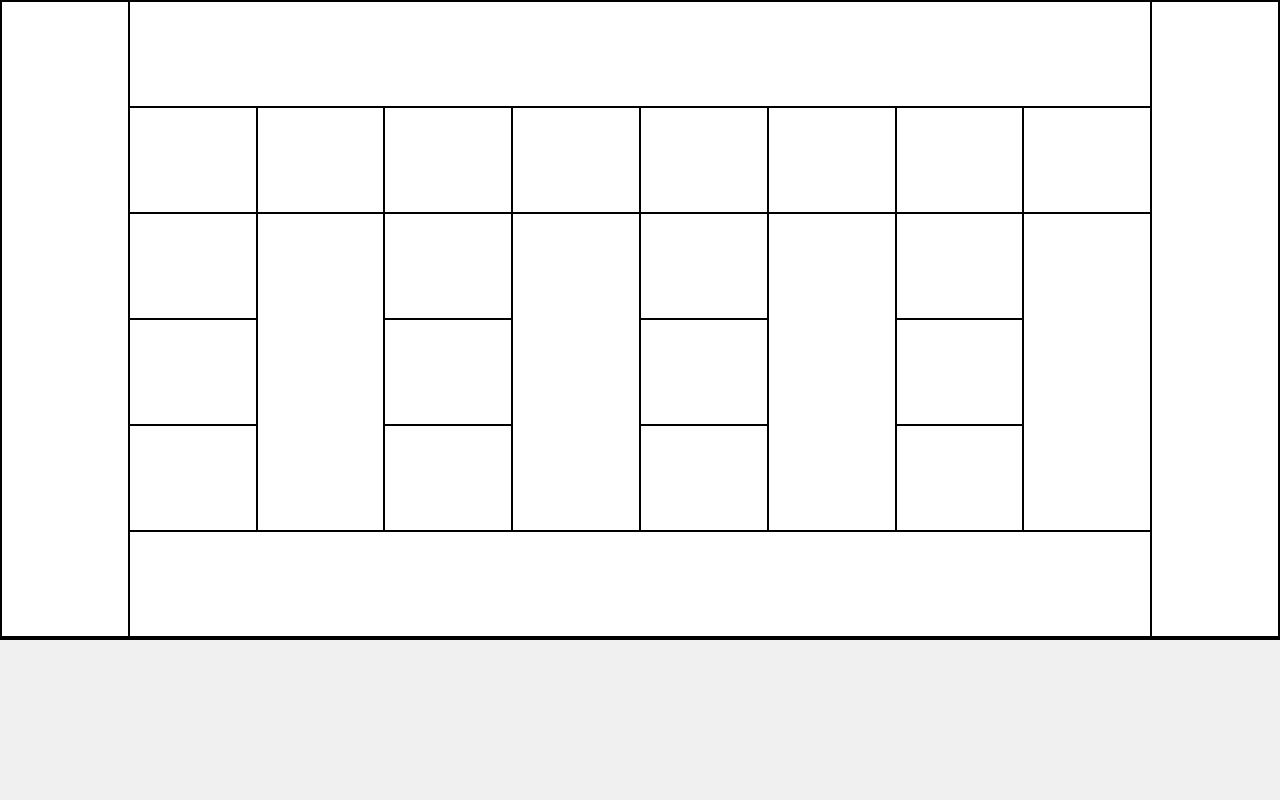
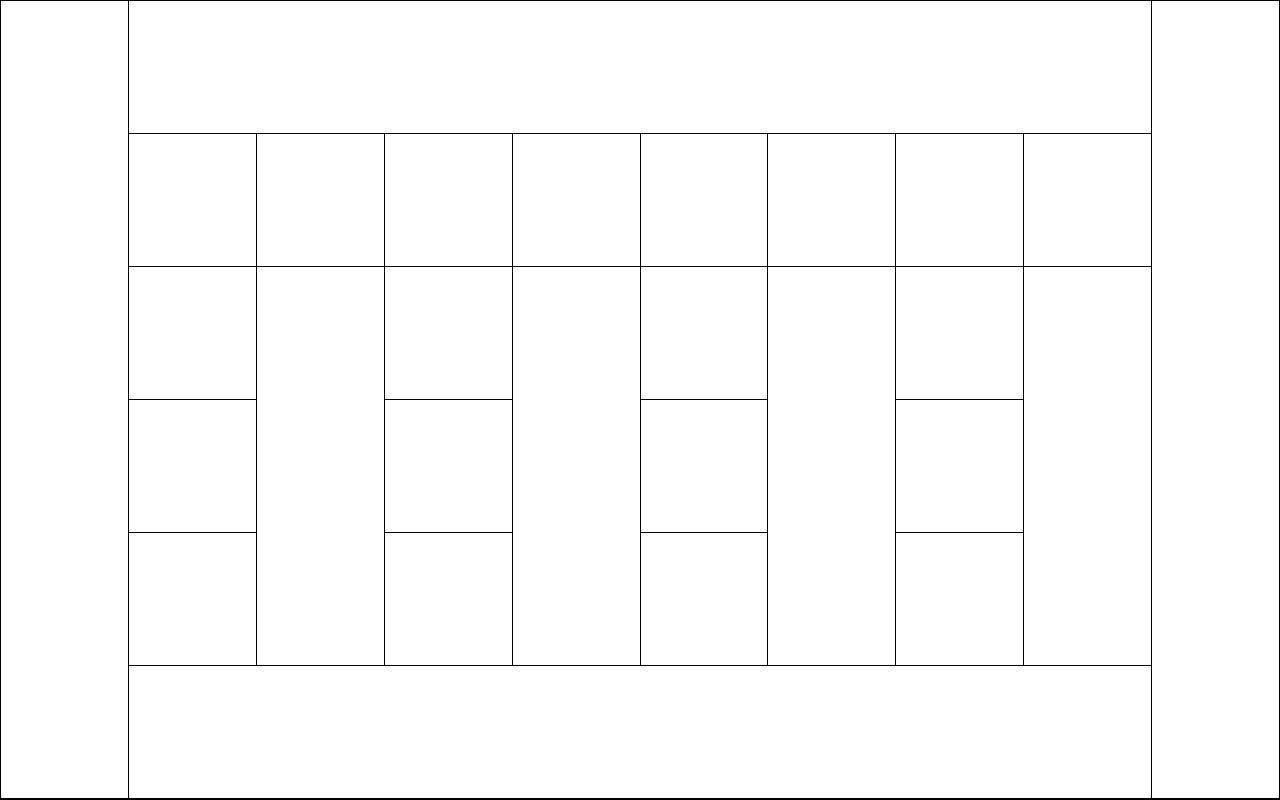
Before and after one commit to Yevhen-Pashkulskyi/Web-lab01, a website built with webpack: page html/grid.html in a window 1280 px wide. Built offline with nearby package versions, Linux system fonts and the light colour scheme.

Commit message:
complected task for lab 04

```diff
--- a/css/style.css
+++ b/css/style.css
@@ -531,14 +531,13 @@ button:hover {
 }
 
 /*лаб №4*/
-
 body {
   margin: 0;
-  background-color: #f0f0f0; /* Фон для страницы */
+  background-color: #f0f0f0; /* Фон для ст */
 }
 
 .grid-container {
-  height: 80vh; /* Сетка на всю высоту экрана */
+  height: 100vh; /* Сетка на всю высоту экрана */
   display: grid;
 
   /* ОПРЕДЕЛЯЕМ СЕТКУ:
@@ -552,9 +551,9 @@ body {
   /* Создаем "рамки" с помощью свойства gap
     и фона самого контейнера
   */
-  gap: 2px;
+  gap: 1px;
   background-color: #000; /* Этот цвет будет виден как рамки */
-  border: 2px solid #000; /* Внешняя рамка */
+  border: 1px solid #000; /* Внешняя рамка */
   box-sizing: border-box; /* Чтобы border не влиял на размер */
 }
 
```
